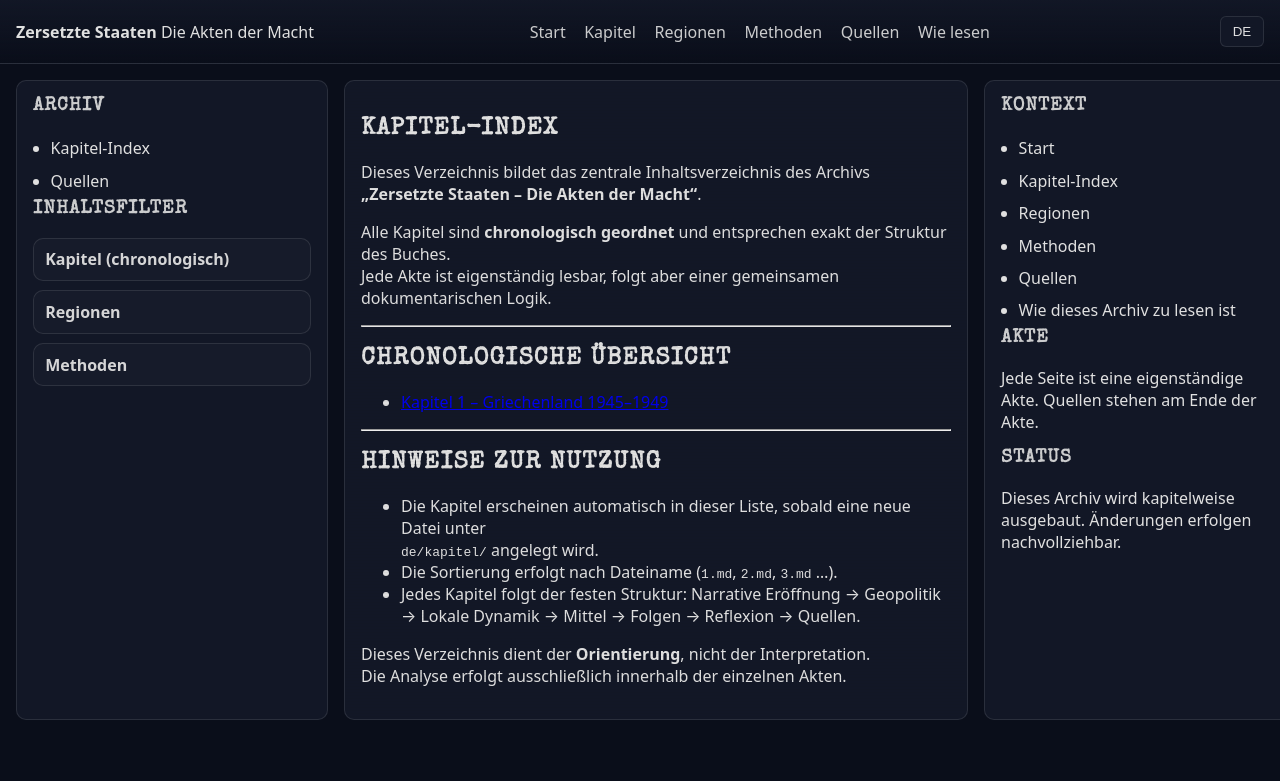
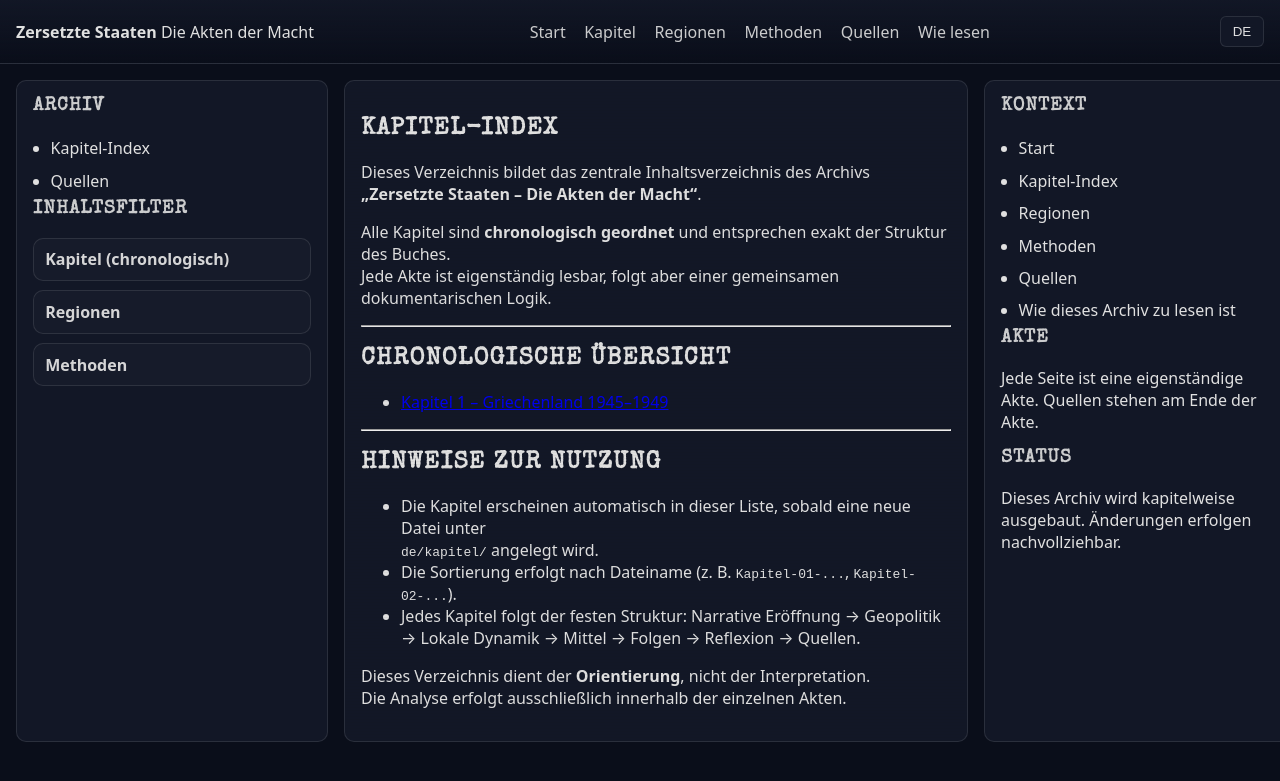
Before and after one commit to bozart-army/zersetzte-staaten-site, a Jekyll site: the page built from de/kapitel-index.md, in a window 1280 px wide. Shown: the top 781 px of the page. Built offline with Jekyll 4.4.1, drawn with Linux system fonts in a browser that asks for light colours; our own code applies the rules of GitHub Pages for plain Markdown files.

Commit message:
Update kapitel-index.md

```diff
--- a/de/kapitel-index.md
+++ b/de/kapitel-index.md
@@ -33,7 +33,7 @@ Jede Akte ist eigenständig lesbar, folgt aber einer gemeinsamen dokumentarische
 
 - Die Kapitel erscheinen automatisch in dieser Liste, sobald eine neue Datei unter
   `de/kapitel/` angelegt wird.
-- Die Sortierung erfolgt nach Dateiname (`1.md`, `2.md`, `3.md` …).
+- Die Sortierung erfolgt nach Dateiname (z. B. `Kapitel-01-...`, `Kapitel-02-...`).
 - Jedes Kapitel folgt der festen Struktur:
   Narrative Eröffnung → Geopolitik → Lokale Dynamik → Mittel → Folgen → Reflexion → Quellen.
 
```
